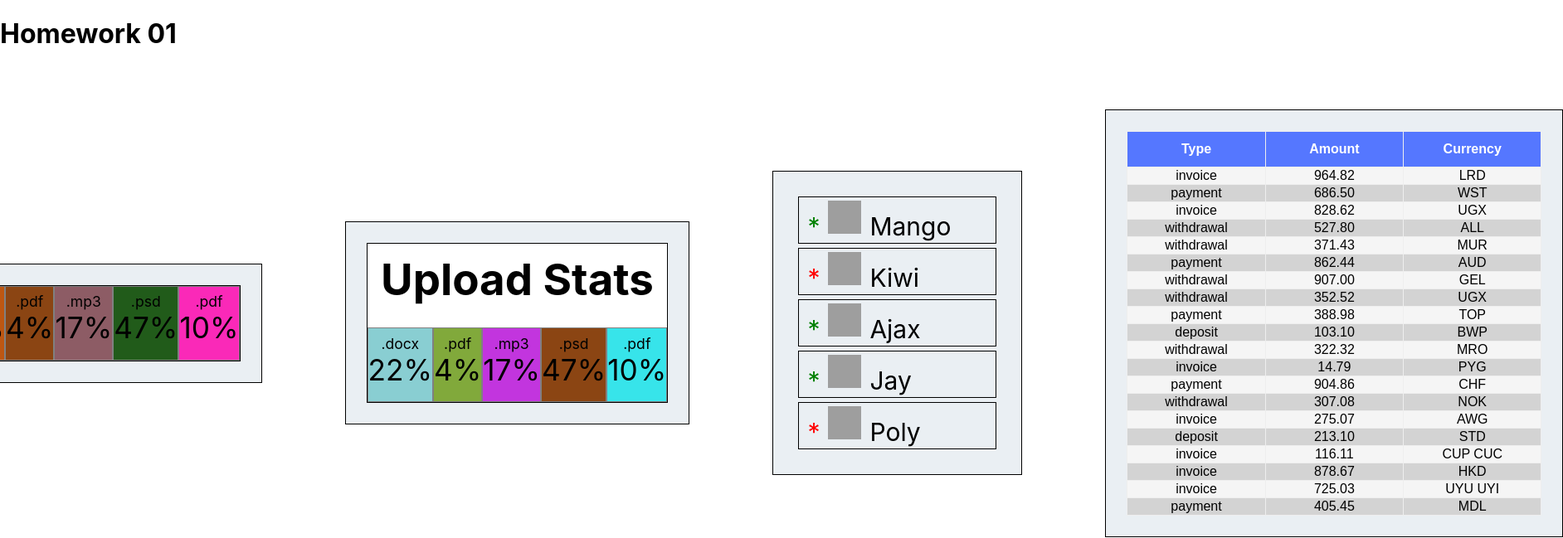
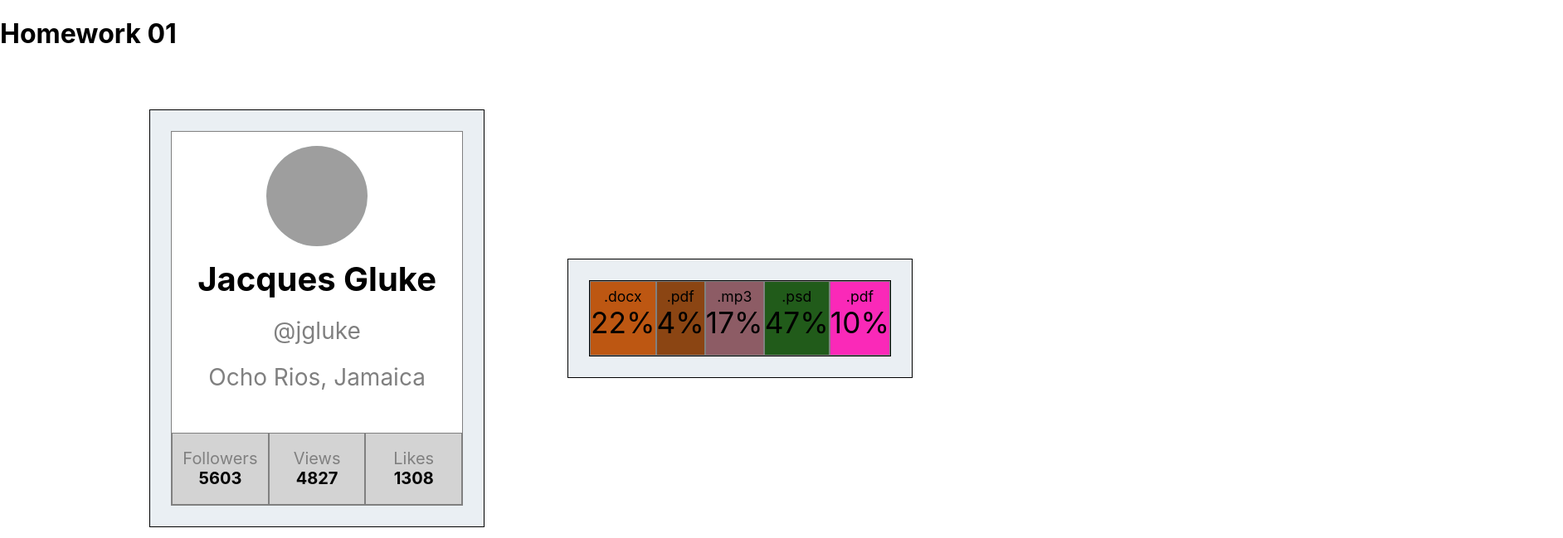
Before and after one commit to MikiUA/goit-react-hw-01-components, a React (Create React App) app: page / in a window 1280 px wide. Shown: the top 649 px of the page at 83% size, 1884 px wide, since content can reach past the window. Built offline with nearby package versions, Linux system fonts and the light colour scheme; grey boxes are pictures that could not be loaded.

Commit message:
fixed spelling display mistake

```diff
--- a/src/index.css
+++ b/src/index.css
@@ -21,7 +21,7 @@ code {
   align-items: center;
   font-size: 40px;
   color: #010101;
-  flex-wrap: 'wrap';
+  flex-wrap: wrap;
 }
 .task-wrapper {
   /* width:500px; */
```
